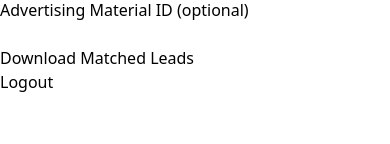
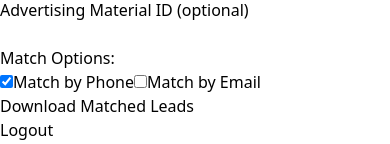
Before and after one commit to francofelicioni/lead-matching-app, a Next.js app: page / in a window 390 px wide. Shown: the part 330-474 px from the top of the page. Built offline with nearby package versions, Linux system fonts and the light colour scheme.

Commit message:
feat: add support for matching leads by phone, email, or both

```diff
--- a/src/app/api/leads/route.js
+++ b/src/app/api/leads/route.js
@@ -19,36 +19,34 @@ export async function POST(req) {
     const date_type = searchParams.get('date_type') || 'processed_at';
     const status = searchParams.get('status') || 'open';
     const advertising_material_id = searchParams.get('advertising_material_id');
+    const use_phone = searchParams.get('use_phone') === 'true';
+    const use_email = searchParams.get('use_email') === 'true';
 
-    if (!buffer || !date_from) {
-      return NextResponse.json({ error: 'File and start date are required' }, { status: 400 });
+    if (!buffer || !date_from || (!use_phone && !use_email)) {
+      return NextResponse.json({ error: 'File, start date, and at least one matching option are required' }, { status: 400 });
     }
 
     const workbook = XLSX.read(buffer, { type: 'buffer' });
     const sheet = workbook.Sheets[workbook.SheetNames[0]];
-
-    // Identify phone number column
     const data = XLSX.utils.sheet_to_json(sheet, { header: 1 });
     const headerRow = data[0];
+
+    // Identify phone and email columns
     const phoneColumnIndex = headerRow.findIndex(header =>
       ["phone_number", "phoneNumber", "phone number", "Phone Number", "PHONE NUMBER"].includes(header)
     );
+    const emailColumnIndex = headerRow.findIndex(header =>
+      ["email", "Email", "EMAIL", "email_address", "Email Address", "EMAIL ADDRESS"].includes(header)
+    );
 
-    if (phoneColumnIndex === -1) {
-      return NextResponse.json({ error: 'Phone number column not found' }, { status: 400 });
+    if (use_phone && phoneColumnIndex === -1 && use_email && emailColumnIndex === -1) {
+      return NextResponse.json({ error: 'Neither phone number nor email columns were found' }, { status: 400 });
     }
 
-    // Extract and normalize phone numbers
-    const smartBrokerData = data.slice(1).map(row => {
-      let phoneNumber = row[phoneColumnIndex];
-      if (phoneNumber && typeof phoneNumber === 'number') {
-        phoneNumber = phoneNumber.toString(); // Convert numbers to strings if necessary
-      }
-      if (phoneNumber && !phoneNumber.startsWith('+')) {
-        phoneNumber = `+${phoneNumber}`; // Add '+' if missing
-      }
-      return phoneNumber;
-    }).filter(phone => phone); // Filter out any empty or undefined phone numbers
+    const smartBrokerData = data.slice(1).map(row => ({
+      phoneNumber: phoneColumnIndex !== -1 ? row[phoneColumnIndex]?.toString() : null,
+      email: emailColumnIndex !== -1 ? row[emailColumnIndex] : null,
+    }));
 
     const params = {
       api_key: envs.API_KEY,
@@ -66,25 +64,26 @@ export async function POST(req) {
     const response = await axios.get(envs.API_URL, { params });
     let financeAdsData = response.data.data.leads;
 
-    // Sort data by `created_at` or relevant date to ensure most recent entry appears last
     financeAdsData = financeAdsData.sort((a, b) => new Date(b.created_at) - new Date(a.created_at));
 
-    // Filter matched leads with unique phone numbers, keeping the most recent match
     const uniqueMatchedLeads = new Map();
 
     financeAdsData.forEach((lead) => {
       const customerPhoneNumber = lead.customer?.phone_number;
-      if (customerPhoneNumber && smartBrokerData.includes(customerPhoneNumber)) {
-        // Map keeps only the latest entry (as entries are processed from most recent to oldest)
-        uniqueMatchedLeads.set(customerPhoneNumber, {
-          customer_phone_number: customerPhoneNumber.startsWith('+49')
-            ? customerPhoneNumber.replace('+49', '')
-            : customerPhoneNumber,
+      const customerEmail = lead.customer?.email_address;
+
+      const phoneMatch = use_phone && customerPhoneNumber && smartBrokerData.some(data => data.phoneNumber === customerPhoneNumber);
+      const emailMatch = use_email && customerEmail && smartBrokerData.some(data => data.email === customerEmail);
+
+      if (phoneMatch || emailMatch) {
+        const key = phoneMatch ? customerPhoneNumber : customerEmail;
+        uniqueMatchedLeads.set(key, {
+          customer_phone_number: customerPhoneNumber?.startsWith('+49') ? customerPhoneNumber.replace('+49', '') : customerPhoneNumber,
+          customer_email_address: customerEmail,
           created_at: lead.created_at,
           processed_at: lead.processed_at,
           clicked_at: lead.clicked_at,
           customer_browser: lead.customer?.browser,
-          customer_email_address: lead.customer?.email_address,
           order_id: lead.order?.id,
           order_value: lead.order?.value,
           affiliate_id: lead.affiliate?.id,
--- a/src/app/page.js
+++ b/src/app/page.js
@@ -13,6 +13,8 @@ export default function Home() {
   const [dateType, setDateType] = useState('processed_at');
   const [status, setStatus] = useState('open');
   const [advertisingMaterialId, setAdvertisingMaterialId] = useState('');
+  const [usePhone, setUsePhone] = useState(true); // Default to phone matching
+  const [useEmail, setUseEmail] = useState(false); // Default email matching off
   const [loading, setLoading] = useState(false);
 
   const handleFileChange = (e) => setFile(e.target.files[0]);
@@ -38,8 +40,8 @@ export default function Home() {
 
   const handleSubmit = async (e) => {
     e.preventDefault();
-    if (!file || !dateFrom) {
-      alert('Please select a file and start date');
+    if (!file || !dateFrom || (!usePhone && !useEmail)) {
+      alert('Please select a file, start date, and at least one matching option');
       return;
     }
 
@@ -54,6 +56,8 @@ export default function Home() {
         date_to: dateTo || new Date().toISOString().split('T')[0],
         date_type: dateType,
         status,
+        use_phone: usePhone, // Pass user selection
+        use_email: useEmail, // Pass user selection
       });
 
       if (advertisingMaterialId) {
@@ -156,6 +160,27 @@ export default function Home() {
             className="w-full border border-gray-300 rounded-md p-2"
           />
         </div>
+        <div>
+          <label className="block text-gray-700 font-medium mb-2">Match Options:</label>
+          <div className="flex space-x-4">
+            <label>
+              <input
+                type="checkbox"
+                checked={usePhone}
+                onChange={(e) => setUsePhone(e.target.checked)}
+              />
+              <span className="ml-2">Match by Phone</span>
+            </label>
+            <label>
+              <input
+                type="checkbox"
+                checked={useEmail}
+                onChange={(e) => setUseEmail(e.target.checked)}
+              />
+              <span className="ml-2">Match by Email</span>
+            </label>
+          </div>
+        </div>
         <button
           type="submit"
           disabled={loading}
```
